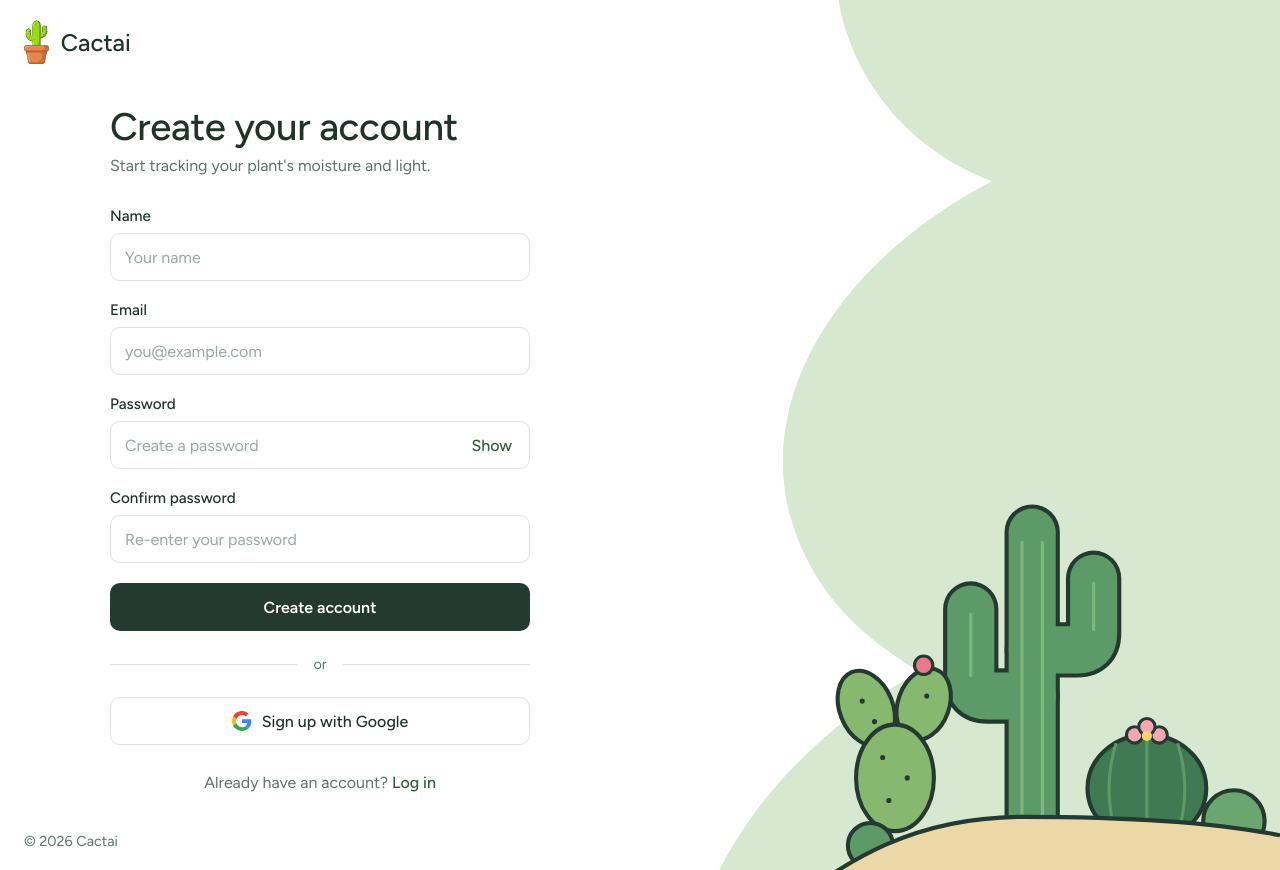
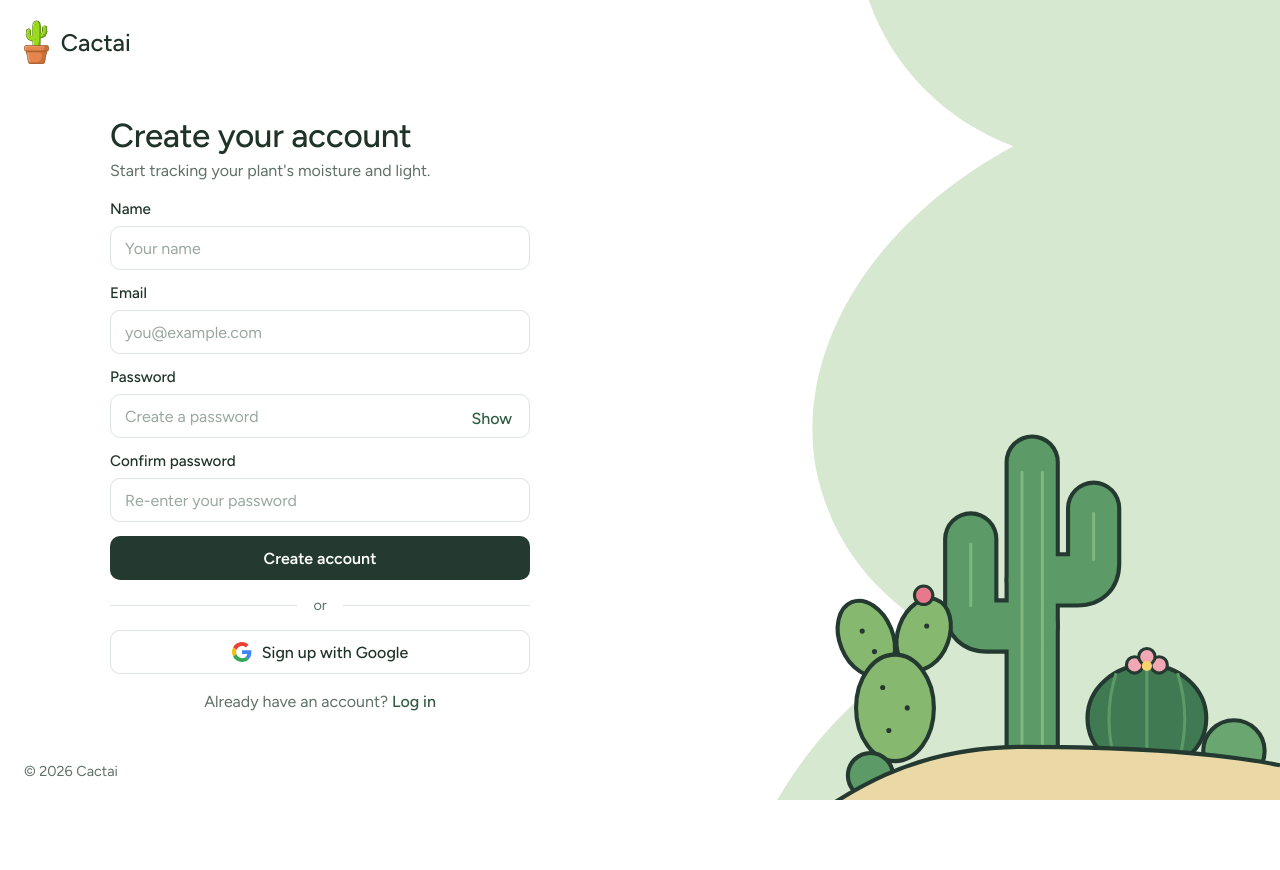
Before and after one commit to nyamatp123/cactai, a React app in the folder software/web/: page /signup in a window 1280 px wide. After the commit the page ends 800 px from the top, so only its background shows below. Built offline with nearby package versions, Linux system fonts and the light colour scheme; the HTML template or start-up script is replaced by a standard one.

Commit message:
Made authentication pages responsive

```diff
--- a/software/web/src/pages/auth/AuthArt.jsx
+++ b/software/web/src/pages/auth/AuthArt.jsx
@@ -1,9 +1,9 @@
 export function Blob() {
   return (
-    <svg className="login__blob" viewBox="0 0 600 1000" preserveAspectRatio="xMaxYMid slice">
+    <svg className="login__blob" viewBox="0 0 600 1000" preserveAspectRatio="xMinYMid slice">
       <path
         fill="#d7e8d0"
-        d="M600 0H190C160 120 230 225 330 262C190 335 115 455 138 565C160 660 228 700 262 722C130 795 62 900 42 1000H600Z"
+        d="M600 0H210C180 120 250 225 350 262C215 335 145 455 165 565C185 660 250 700 285 722C160 795 100 900 85 1000H600Z"
       />
     </svg>
   );
--- a/software/web/src/pages/auth/LoginPage.css
+++ b/software/web/src/pages/auth/LoginPage.css
@@ -115,13 +115,47 @@
 .login__blob { position: absolute; inset: 0; width: 100%; height: 100%; display: block; }
 .login__cacti {
   position: relative;
-  width: min(80%, 560px); height: auto; display: block;
+  width: min(80%, 560px, 70vh); height: auto; display: block;
 }
 
 /* Responsive */
+
+/* Short screens (13" laptops, browser not maximised) */
+@media (max-height: 820px) {
+  .login__form-wrap { padding: 24px 0; }
+  .login__title { font-size: clamp(1.75rem, 2.6vw, 2.125rem); }
+  .login__subtitle { margin-bottom: 20px; }
+  .login__input, .login__submit, .login__google { height: 44px; }
+  .login__input { margin-bottom: 14px; }
+  .login__row { margin-bottom: 16px; }
+  .login__divider { margin: 16px 0; }
+  .login__signup { margin-top: 18px; }
+}
+@media (max-height: 640px) {
+  .login__logo { height: 36px; }
+  .login__brand-name { font-size: 1.25rem; }
+  .login__form-wrap { padding: 16px 0; }
+}
+
+/* Narrow laptops / tablets landscape */
+@media (max-width: 1100px) {
+  .login__cacti { width: min(92%, 560px, 70vh); }
+}
+
+/* Tablets portrait and phones: form only */
 @media (max-width: 900px) {
   .login { grid-template-columns: 1fr; }
   .login__panel { display: none; }
+  .login__form-side { min-height: 100vh; min-height: 100dvh; }
+}
+
+/* Phones */
+@media (max-width: 480px) {
+  .login__form-side { padding: 16px; }
+  .login__form-wrap { padding: 24px 0; justify-content: flex-start; }
+  .login__title { font-size: 1.75rem; }
+  .login__subtitle { font-size: 0.95rem; }
+  .login__input { font-size: 16px; } /* stops iOS zoom on focus */
 }
 
 /* Link styled as primary button, and button styled as link */
```
